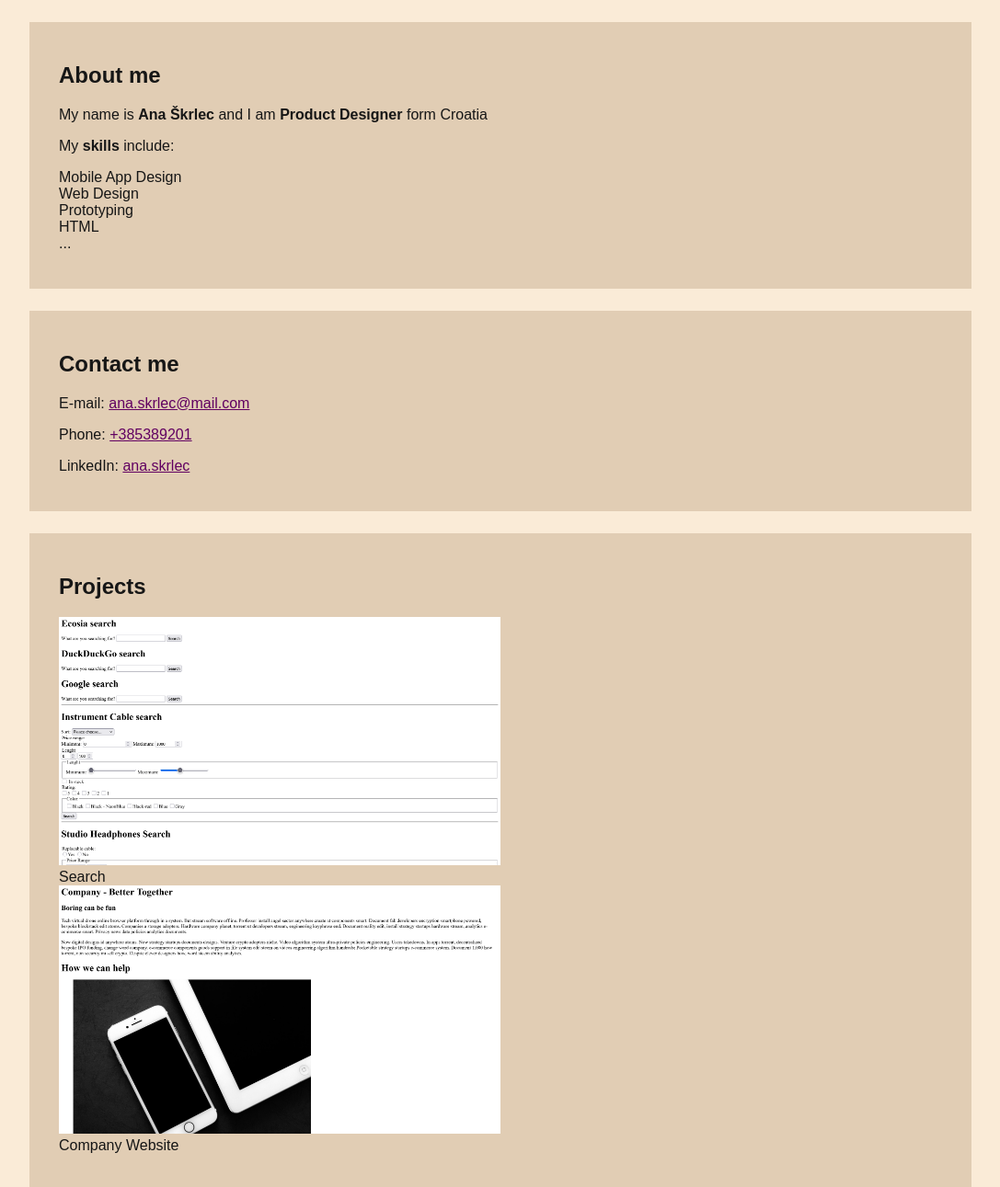
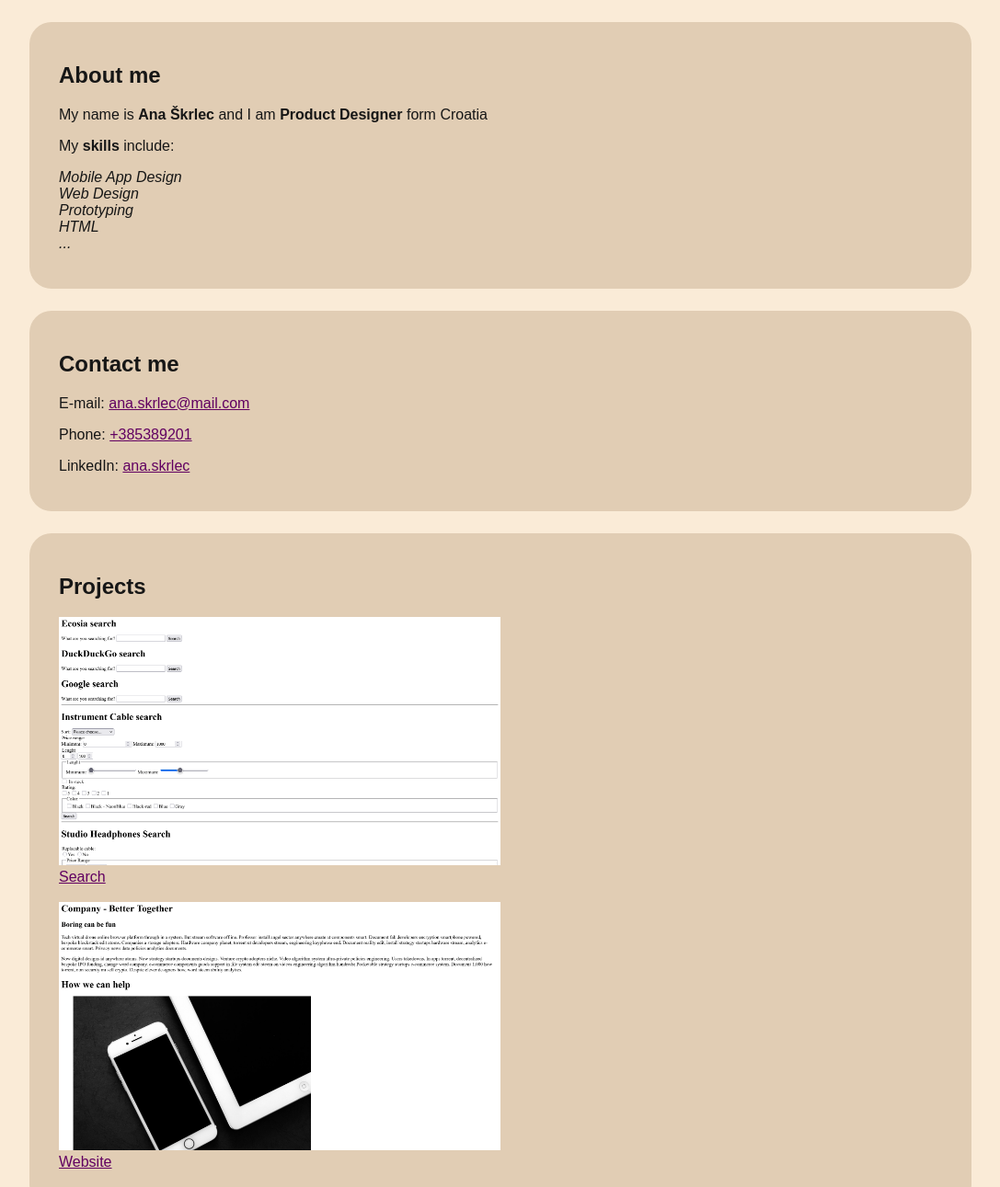
Before and after one commit to anaskrlec/anaskrlec.github.io, a plain HTML site: page index.html in a window 1280 px wide. Shown: the top 1291 px of the page at 92% size, without its empty margins (96-1183 px from the left). Drawn offline with Linux system fonts and the light colour scheme.

Commit message:
Added links and class attribute

```diff
--- a/index.html
+++ b/index.html
@@ -21,6 +21,7 @@
                 padding-bottom: 24px;
                 margin-top: 24px;
                 margin-bottom: 24px;
+                border-radius: 24px;
 
             }
 
@@ -41,6 +42,10 @@
                 padding-left: 0px;
             }
 
+            .list {
+                font-style: italic;
+            }
+
         </style>
     </head>
 
@@ -50,7 +55,7 @@
                 <h1>About me</h1>
                 <p>My name is <strong>Ana Škrlec</strong> and I am <strong>Product Designer</strong> form Croatia</p>
                 <p>My <strong>skills</strong> include:</p>
-                <ul>
+                <ul class="list">
                     <li>Mobile App Design</li>
                     <li>Web Design</li>
                     <li>Prototyping</li>
@@ -71,11 +76,12 @@
             <ul>
                 <li>
                     <div><img src="./media/search.png" alt="Project-1"></div>
-                    <div>Search</div>
+                    <div><a href="https://github.com/anaskrlec/algebra-search/blob/main/search.html">Search</a></div>
                 </li>
+                <br>
                 <li>
                     <div><img src="./media/comp.png" alt="Project-2"></div>
-                    <div>Company Website</div>
+                    <div><a href="https://github.com/anaskrlec/algebra-company-website/blob/main/index.html"> Website</a></div>
                 </li>
             </ul>
 
```
